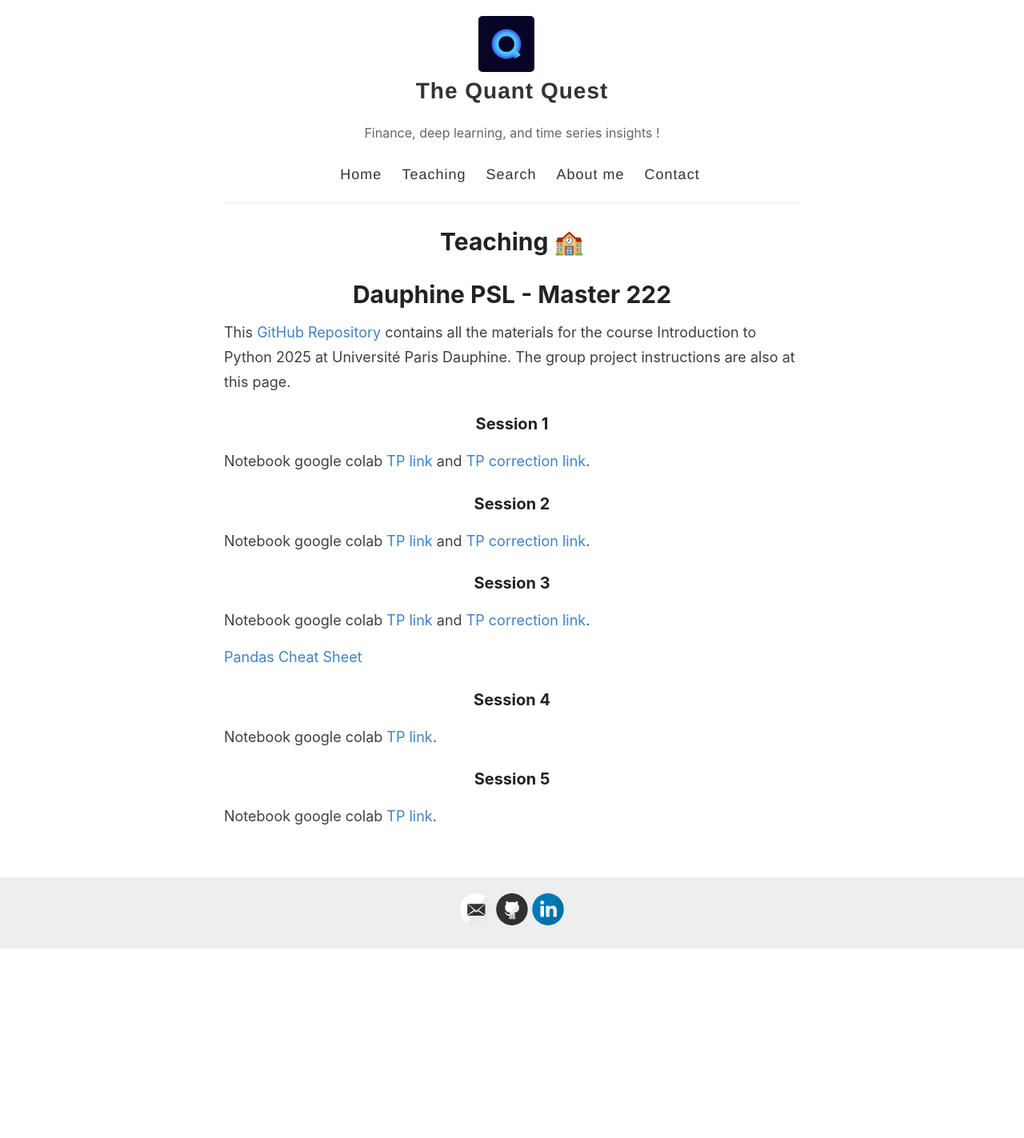
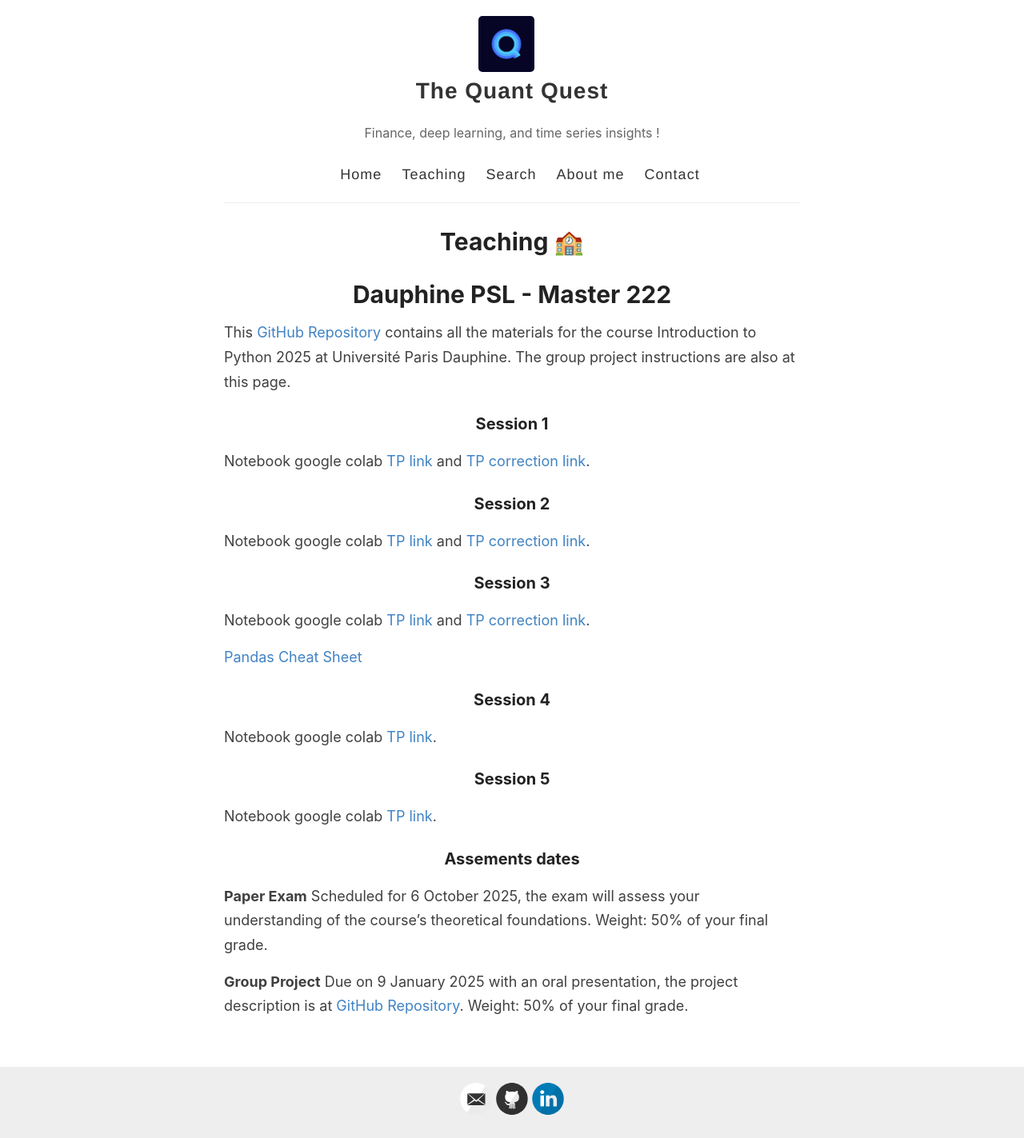
Before and after one commit to Zaltarba/blog, a Jekyll site: the page built from _pages/teaching.md, in a window 1280 px wide. Shown: the whole page at 80% size. Built offline with Jekyll 4.4.1, drawn with Linux system fonts in a browser that asks for light colours; before the commit the page ends 1186 px from its top, so only the background shows below that.

Commit message:
Update teaching.md

```diff
--- a/_pages/teaching.md
+++ b/_pages/teaching.md
@@ -29,3 +29,13 @@
 ### Session 5
 
 Notebook google colab [TP link](https://colab.research.google.com/github/Zaltarba/PSL_python_for_finance/blob/main/python_session_5.ipynb).
+
+### Assements dates
+
+**Paper Exam**
+Scheduled for 6 October 2025, the exam will assess your understanding of the course’s theoretical foundations.
+Weight: 50% of your final grade.
+
+**Group Project**
+Due on 9 January 2025 with an oral presentation, the project description is at [GitHub Repository](https://github.com/Zaltarba/PSL_python_for_finance/tree/main).
+Weight: 50% of your final grade.
```
